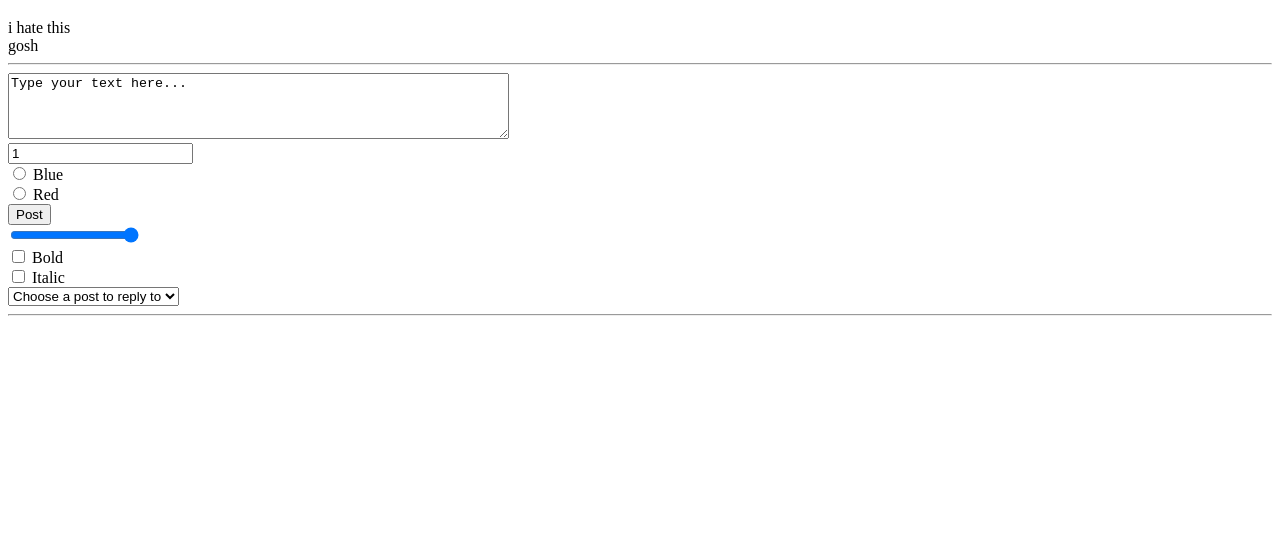
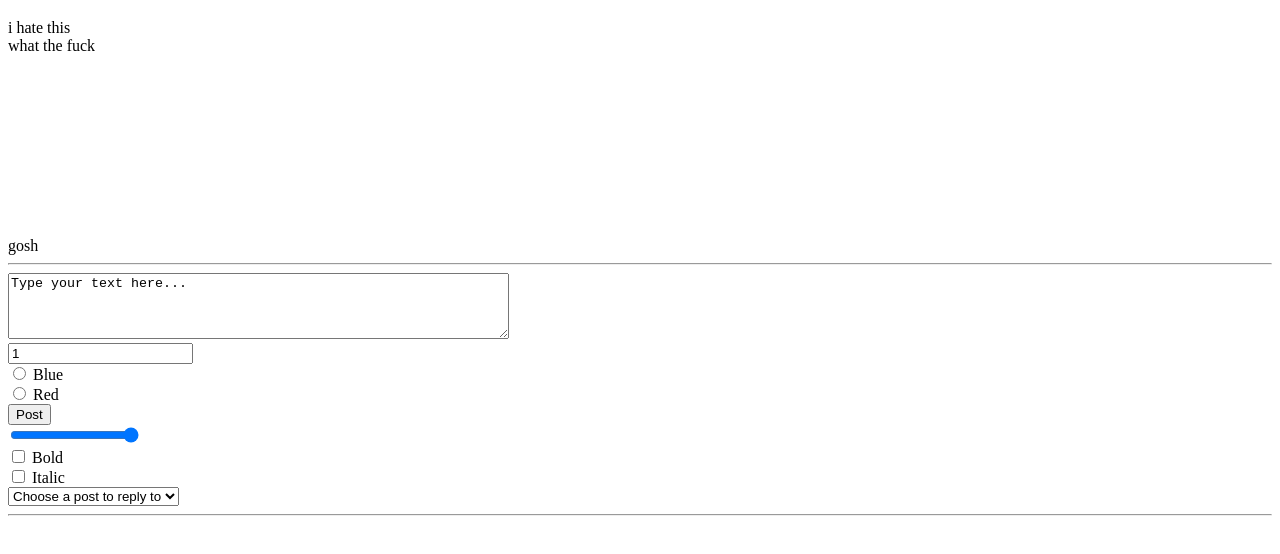
Before and after one commit to Metaphly/A-copy-of-my-work, a plain HTML site: page wdc/prac3/task3.html in a window 1280 px wide. Shown: the part 90-644 px from the top of the page. Drawn offline with Linux system fonts and the light colour scheme.

Commit message:
Sun, Mar 20, 2022, 3:54 AM +00:00

```diff
--- a/wdc/prac3/task3.html
+++ b/wdc/prac3/task3.html
@@ -14,6 +14,7 @@
             <button class="right">MENU</button>
             <h1>Part 3 - Javascript Playground</h1>
             <div id="mcount" onmouseover="count_pass()">i hate this</div>
+            <div style="display:block; back-ground_color-red; width:200px; height:200px;" > what the fuck</div>
             <div id="posts">gosh</div>
             <hr />
             <textarea rows="4" cols="60">Type your text here...</textarea>
```
